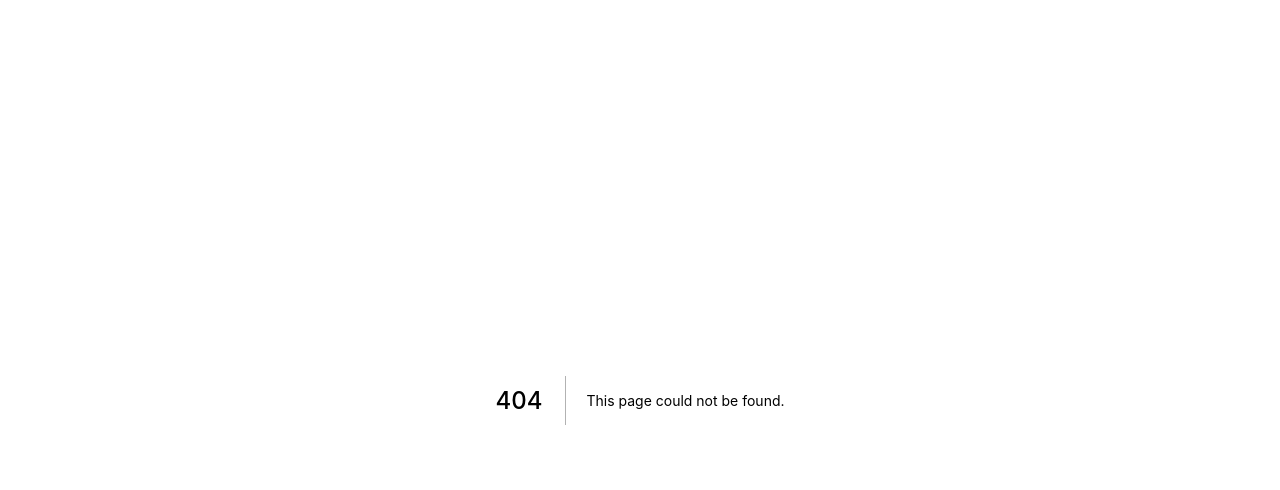
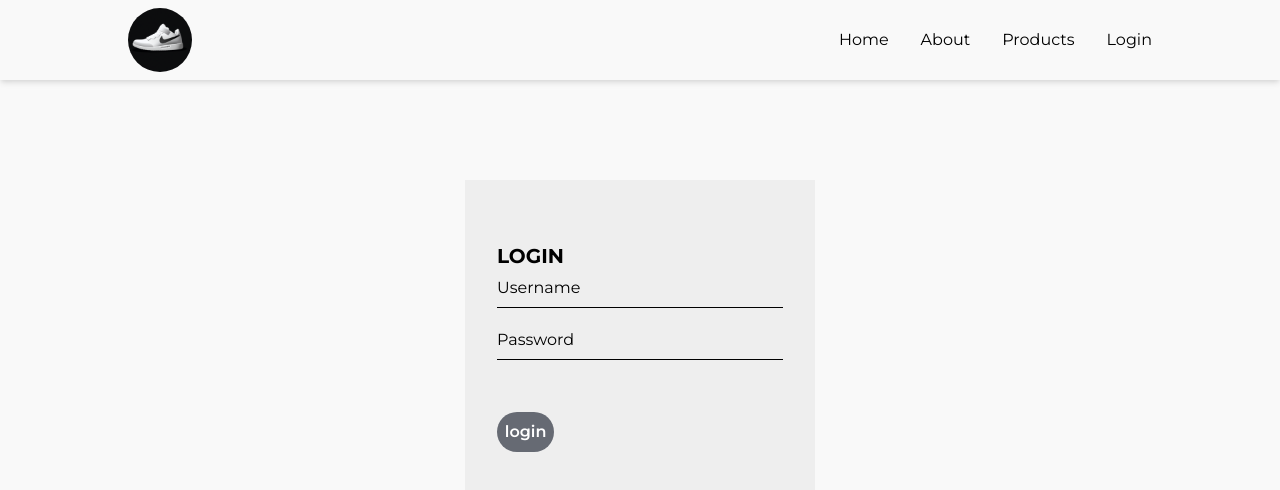
Before and after one commit to Shoespedia/shoespedia, a Next.js app: page /login in a window 1280 px wide. Before the commit this address had no page. Shown: the top 490 px of the page. Built offline with nearby package versions, Linux system fonts and the light colour scheme.

Commit message:
Add LoginForm

```diff
--- /dev/null
+++ b/components/LoginForm.js
@@ -0,0 +1,20 @@
+import { Box, Button, Heading, Image, Text, Input, Stack } from '@chakra-ui/react';
+import React from 'react';
+
+const LoginForm = () => {
+    return (
+        <Box bg='#EEE' px='32px' py='56px' w='350px' height='500px'>
+            <Heading fontSize="20px" mt="8px">LOGIN</Heading>
+            <Stack spacing={3}>
+                <Input variant='flushed' placeholder='Username' />
+                <Input variant='flushed' type={'password'} placeholder='Password' />
+                <Button width='20%' mt='40px' color='white' bg='#666A73' borderRadius='100px'>
+                    login
+                </Button>
+            </Stack>
+        </Box>
+
+    )
+}
+
+export default LoginForm
--- /dev/null
+++ b/pages/login.js
@@ -0,0 +1,22 @@
+import { Center, Stack } from '@chakra-ui/react';
+import LoginForm from '../components/LoginForm';
+import Navbar from '../components/Navbar';
+import Page from '../components/Page';
+
+export default function Home() {
+    return (
+        <Page title='Login'>
+            <Navbar />
+
+            <Stack
+                spacing='50px'
+                px={{ base: '64px', md: '10vw' }}
+                minH='calc(100vh - 180px)'
+            >
+                <Center>
+                    <LoginForm />
+                </Center>
+            </Stack>
+        </Page>
+    );
+}
```
